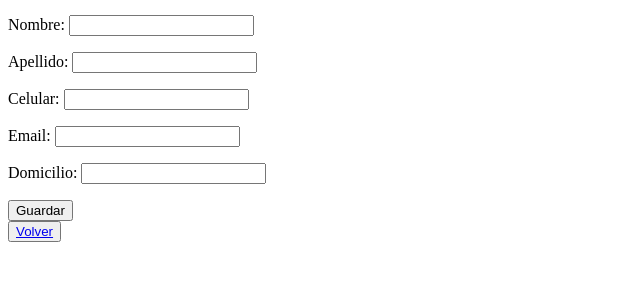
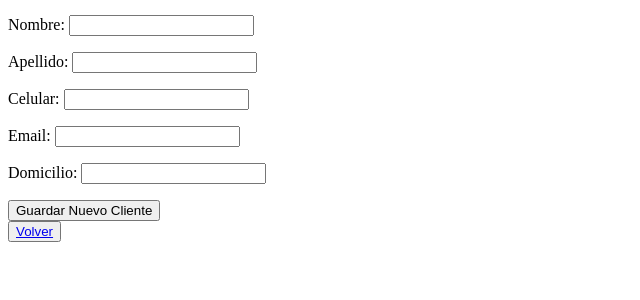
Before and after one commit to esthorace/coder-django-96125-ejercicio2, a Django app: page /cliente/create/ in a window 1280 px wide. Shown: the part 150-450 px from the top of the page, without its empty margins (0-640 px from the left). Run offline with Django 5.2, Linux system fonts and the light colour scheme.

Commit message:
Agrega ClienteUpdate para Cliente

```diff
--- a/src/config/urls.py
+++ b/src/config/urls.py
@@ -26,6 +26,11 @@ urlpatterns = [
     path("", TemplateView.as_view(template_name="servicios/index.html"), name="index"),
     path("cliente/", cliente.ClienteList.as_view(), name="cliente_list"),
     path("cliente/create/", cliente.ClienteCreate.as_view(), name="cliente_create"),
+    path(
+        "cliente/<int:pk>/update",
+        cliente.ClienteUpdate.as_view(),
+        name="cliente_update",
+    ),
     path("cliente/<int:pk>", cliente.ClienteDetail.as_view(), name="cliente_detail"),
     path(
         "cliente/<int:pk>/delete",
--- a/src/servicios/templates/servicios/cliente_form.html
+++ b/src/servicios/templates/servicios/cliente_form.html
@@ -1,11 +1,24 @@
 {% extends 'servicios/base.html' %}
 
 {% block contenido %}
-    <h1>Cliente: Crear</h1>
+    <h1>Cliente:
+        {% if form.instance.pk %}
+            Editar "{{ form.instance }}"
+        {% else %}
+            Crear
+        {% endif %}
+    </h1>
     <form method="post">
         {% csrf_token %}
         {{ form.as_p }}
-        <button type="submit">Guardar</button>
+        <button type="submit">
+            {% if form.instance.pk %}
+                Actualizar Cliente
+            {% else %}
+                Guardar Nuevo Cliente
+            {% endif %}
+
+        </button>
     </form>
     <button><a href="{% url 'cliente_list' %}">Volver</a></button>
 {% endblock contenido %}
--- a/src/servicios/templates/servicios/cliente_list.html
+++ b/src/servicios/templates/servicios/cliente_list.html
@@ -8,7 +8,7 @@
     {% for cliente in object_list %}
         <p>{{ cliente }}
             | <a href="{% url 'cliente_detail' cliente.id %}">👁️‍🗨️</a>
-            | <a href="#">✏️</a>
+            | <a href="{% url 'cliente_update' cliente.id %}">✏️</a>
             | <a href="{% url 'cliente_delete' cliente.id %}">🗑️</a>
         </p>
     {% empty %}
--- a/src/servicios/views/cliente.py
+++ b/src/servicios/views/cliente.py
@@ -1,5 +1,11 @@
 from django.urls import reverse_lazy
-from django.views.generic import CreateView, DeleteView, DetailView, ListView
+from django.views.generic import (
+    CreateView,
+    DeleteView,
+    DetailView,
+    ListView,
+    UpdateView,
+)
 
 from servicios.forms import ClienteForm
 from servicios.models import Cliente
@@ -24,3 +30,9 @@ class ClienteCreate(CreateView):
     model = Cliente
     form_class = ClienteForm
     success_url = reverse_lazy("cliente_list")
+
+
+class ClienteUpdate(UpdateView):
+    model = Cliente
+    form_class = ClienteForm
+    success_url = reverse_lazy("cliente_list")
```
Also changed, not shown: src/db.sqlite3.
